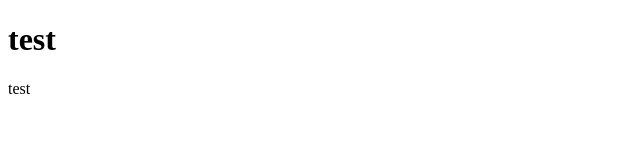
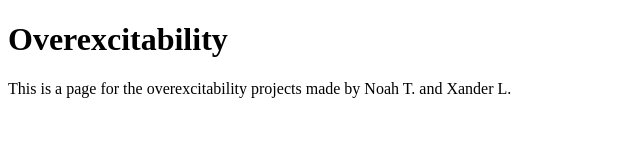
Before and after one commit to Mario253/Mario253.github.io, a plain HTML site: page index.html in a window 1280 px wide. Shown: the whole page, without its empty margins (0-640 px from the left). Drawn offline with Linux system fonts and the light colour scheme.

Commit message:
Update index.html
actually add info

```diff
--- a/index.html
+++ b/index.html
@@ -4,7 +4,7 @@
     <title>Overexcitability</title>
   </head>
   <body>
-    <h1>test</h1>
-    <p>test</p>
+    <h1>Overexcitability</h1>
+    <p>This is a page for the overexcitability projects made by Noah T. and Xander L.</p>
   </body>
 </html>
```
